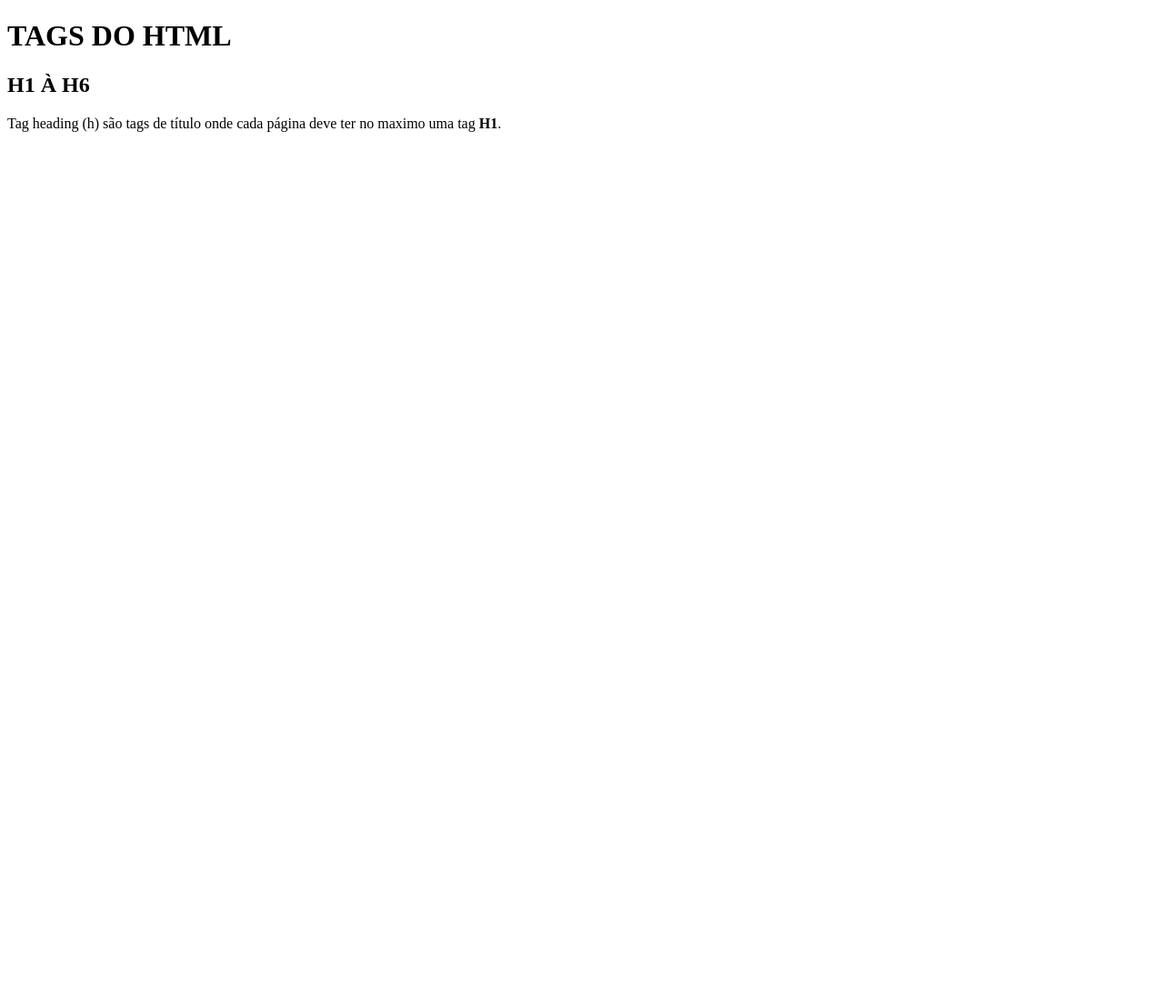
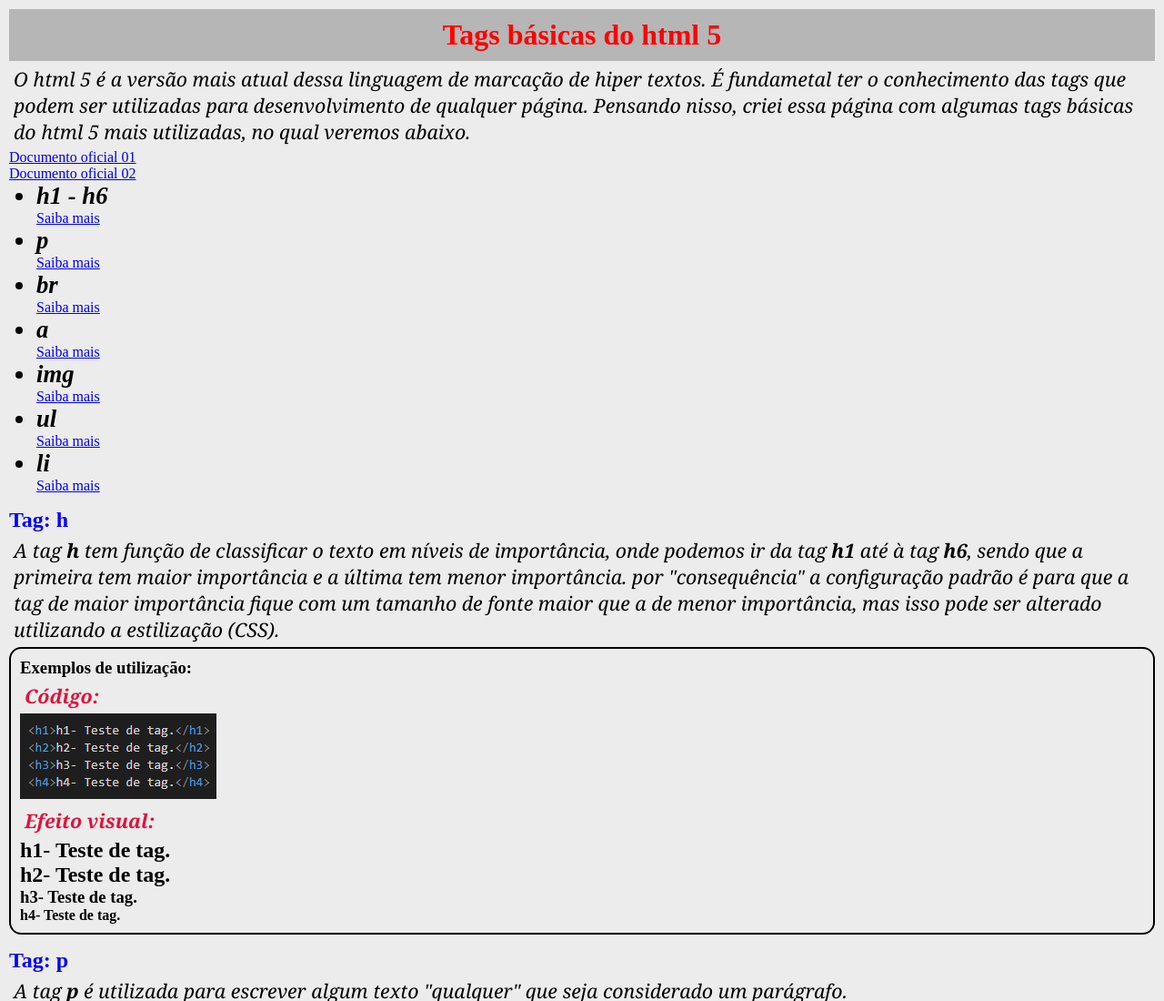
Before and after one commit to felipeozias/codigos_fundamentais, a plain HTML site: page index.html in a window 1280 px wide. Shown: the top 1100 px of the page at 91% size. Before the commit the page ends 800 px from the top, so only its background shows below. Drawn offline with Linux system fonts and the light colour scheme.

Commit message:
chore: modify file base index.html

```diff
--- /dev/null
+++ b/css/index.css
@@ -0,0 +1,48 @@
+@charset "UTF-8";
+
+body{
+    padding: 10px;
+}
+*{
+    background-color: rgb(236, 236, 236);
+    padding: 0;
+    margin: 0;
+}
+
+li{
+    font-size: 20pt;
+    font-style: italic;
+}
+
+.titulo{
+    color: rgb(255, 0, 0);
+    background-color: rgb(182, 182, 182);
+    text-align: center;
+    padding: 10px;
+}
+
+.tag{
+    color: blue;
+    margin: 15px 0px 5px 0px;
+}
+
+h3{
+    color: rgb(0, 0, 0);
+}
+
+p{
+    font-size: 16pt;
+    font-style: italic;
+    font-family: Georgia;
+    margin: 5px;
+}
+
+.utilizacao{
+    border: solid 2px black;
+    border-radius: 10pt;
+    padding: 10px;
+}
+
+ul{
+    margin-left: 30px;
+}
--- a/index.html
+++ b/index.html
@@ -4,12 +4,119 @@
     <meta charset="UTF-8">
     <meta http-equiv="X-UA-Compatible" content="IE=edge">
     <meta name="viewport" content="width=device-width, initial-scale=1.0">
-    <title>Códigos fundamentais</title>
+    <link rel="stylesheet" href="css/index.css">
+    <title>Tags básicas</title>
 </head>
+
 <body>
-    <h1> TAGS DO HTML</h1>
-    <h2>H1 À H6</h2>
-    <p>Tag heading (h) são tags de título onde cada página deve ter no maximo uma tag <strong>H1</strong>.</p>
+    <h1 class="titulo">Tags básicas do html 5</h1>
+
+    <article>
+        <p>O html 5 é a versão mais atual dessa linguagem de marcação de hiper textos. É fundametal ter o conhecimento das tags que podem ser utilizadas para desenvolvimento de qualquer página. Pensando nisso, criei essa página com algumas tags básicas do html 5 mais utilizadas, no qual veremos abaixo.</p>
+        <a target="_blank" href="https://www.w3c.br/pub/Cursos/CursoHTML5/html5-web.pdf">Documento oficial 01</a>
+        <br>
+        <a target="_blank" href="https://dev.w3.org/html5/html-author/">Documento oficial 02</a>
+
+        <ul>
+            <li><strong>h1 - h6</strong></li> <a target="_blank" href="https://dev.w3.org/html5/html-author/#the-h1,-h2,-h3,-h4,-h5,-and-h6-elements">Saiba mais</a>
+            <li><strong>p</strong></li> <a target="_blank" href="https://dev.w3.org/html5/html-author/#the-p-element">Saiba mais</a>
+            <li><strong>br</strong></li> <a target="_blank" href="https://dev.w3.org/html5/html-author/#the-br-element">Saiba mais</a>
+            <li><strong>a</strong></li> <a target="_blank" href="https://dev.w3.org/html5/html-author/#the-a-element">Saiba mais</a>
+            <li><strong>img</strong></li> <a target="_blank" href="https://dev.w3.org/html5/html-author/#the-img-element">Saiba mais</a>
+            <li><strong>ul</strong></li> <a target="_blank" href="https://dev.w3.org/html5/html-author/#the-ul-element">Saiba mais</a>
+            <li><strong>li</strong></li> <a target="_blank" href="https://dev.w3.org/html5/html-author/#the-li-element">Saiba mais</a>
+        </ul>
+
+        <h2 class="tag">Tag: h</h2>
+
+        <p>A tag <strong>h</strong> tem função de classificar o texto em níveis de importância, onde podemos ir da tag <strong>h1</strong> até à tag <strong>h6</strong>, sendo que a primeira tem maior importância e a última tem menor importância. por "consequência" a configuração padrão é para que a tag de maior importância fique com um tamanho de fonte maior que a de menor importância, mas isso pode ser alterado utilizando a estilização (CSS).</p>
+
+        <div class="utilizacao">
+            <h3>Exemplos de utilização:</h3>
+            <p style="color:crimson;"><strong>Código:</strong></p>
+            <img src="imagens/exemplo_de_h1_h6.png" alt="Exemplo">
+            <br>
+            <p style="color:crimson;"><Strong>Efeito visual:</Strong></p>
+            <h1>h1- Teste de tag.</h1>
+            <h2>h2- Teste de tag.</h2>
+            <h3>h3- Teste de tag.</h3>
+            <h4>h4- Teste de tag.</h4>
+        </div>
+
+        <h2 class="tag">Tag: p</h2>
+        <p>A tag <strong>p</strong> é utilizada para escrever algum texto "qualquer" que seja considerado um parágrafo.</p>
+
+        <div class="utilizacao">
+            <h3>Exemplos de utilização:</h3>
+            <p style="color:crimson;"><strong>Código:</strong></p>
+            <img src="imagens/exemplo_de_p.png" alt="Exemplo">
+            <br>
+            <p style="color:crimson;"><Strong>Efeito visual:</Strong></p>
+            <p>Teste da tag p</p>
+
+        </div>
+
+        <h2 class="tag">Tag: br</h2>
+        <p>A tag <strong>br</strong> é utilizada para quebrar linha, onde a quantidade de tags <strong>br</strong> escritas é a quantidade de linhas que será quebrada. Obs.: Essa tag é recomentada se utilizar para quebrar apenas uma linha por vez.</p>
+
+        <div class="utilizacao">
+            <h3>Exemplos de utilização:</h3>
+            <p style="color:crimson;"><strong>Código:</strong></p>
+            <img src="imagens/exemplo_de_br.png" alt="Exemplo">
+            <br>
+            <p style="color:crimson;"><Strong>Efeito visual:</Strong></p>
+
+            <p>tag antecessora</p>
+            <br>
+            <p>tag sucessora</p>
+
+        </div>
+
+        <h2 class="tag">Tag: a</h2>
+        <p>A tag <strong>a</strong> é utilizada para criar link a um endereço local ou na internet. Obs.: O atributo <strong><i>tagert</i></strong> dessa tag tem função de abrir o link em uma nova guia do navegador.</p>
+
+        <div class="utilizacao">
+            <h3>Exemplos de utilização:</h3>
+            <p style="color:crimson;"><strong>Código:</strong></p>
+            <img src="imagens/exemplo_de_a.png" alt="Exemplo">
+            <br>
+            <p style="color:crimson;"><Strong>Efeito visual:</Strong></p>
+            <a target="_blank" href="https://alphalumen.org.br/">Link do instituto Alpha Lumen</a>
+
+        </div>
+
+        <h2 class="tag">Tag: img</h2>
+
+        <div class="utilizacao">
+            <h3>Exemplos de utilização:</h3>
+            <p style="color:crimson;"><strong>Código:</strong></p>
+            <img src="imagens/exemplo_de_img.png" alt="Exemplo">
+            <br>
+            <p style="color:crimson;"><Strong>Efeito visual:</Strong></p>
+            <img src="imagens/programacao_300x200.jpg" alt="exemplo de imagem">
+
+        </div>
+
+        <h2 class="tag">Tag: ul e li</h2>
+        <p>As tags <strong>ul</strong> e <strong>li</strong> são utilizadas para criar listas, onde a primeira é para criar uma lista não ordenada (que não recebe numeração) e a segunda para escrever em cada linha da lista.</p>
+
+        <div class="utilizacao">
+            <h3>Exemplos de utilização:</h3>
+            <p style="color:crimson;"><strong>Código:</strong></p>
+            <img src="imagens/exemplo_de_ul_li.png" alt="Exemplo">
+            <br>
+            <p style="color:crimson;"><Strong>Efeito visual:</Strong></p>
+
+            <ul>
+                <li>Felipe</li>
+                <li>João</li>
+                <li>Maria</li>
+                <li>Pedro</li>
+                <li>Camila</li>
+            </ul>
+
+        </div>
+    </article>
 
 </body>
 </html>
```
Also changed, not shown: imagens/exemplo_de_a.png (added), imagens/exemplo_de_br.png (added), imagens/exemplo_de_h1_h6.png (added), imagens/exemplo_de_img.png (added), imagens/exemplo_de_p.png (added), imagens/exemplo_de_tag.png (added), imagens/exemplo_de_ul_li.png (added), imagens/programacao_300x200.jpg (added), imagens/programacao_full.jpg (added).
